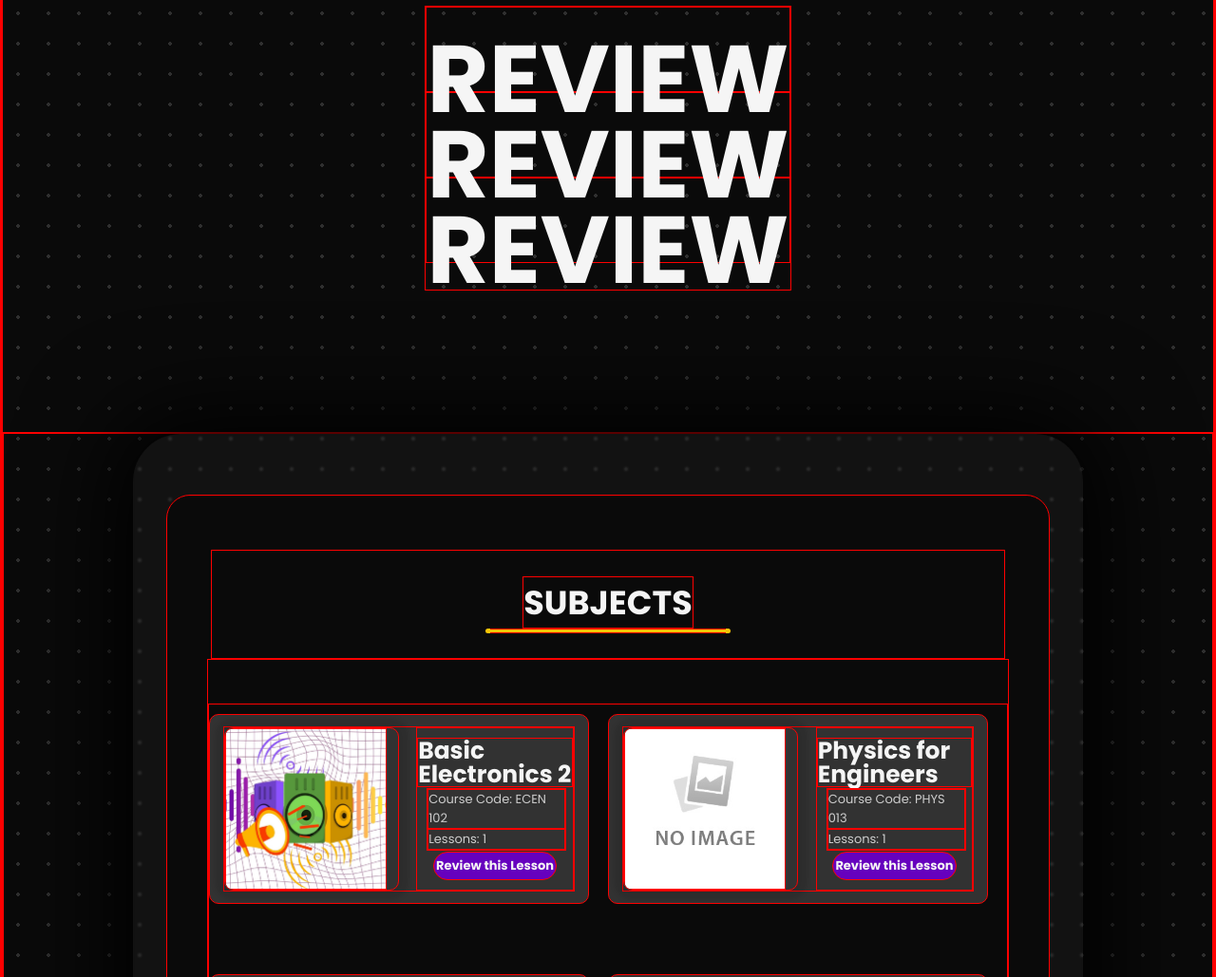
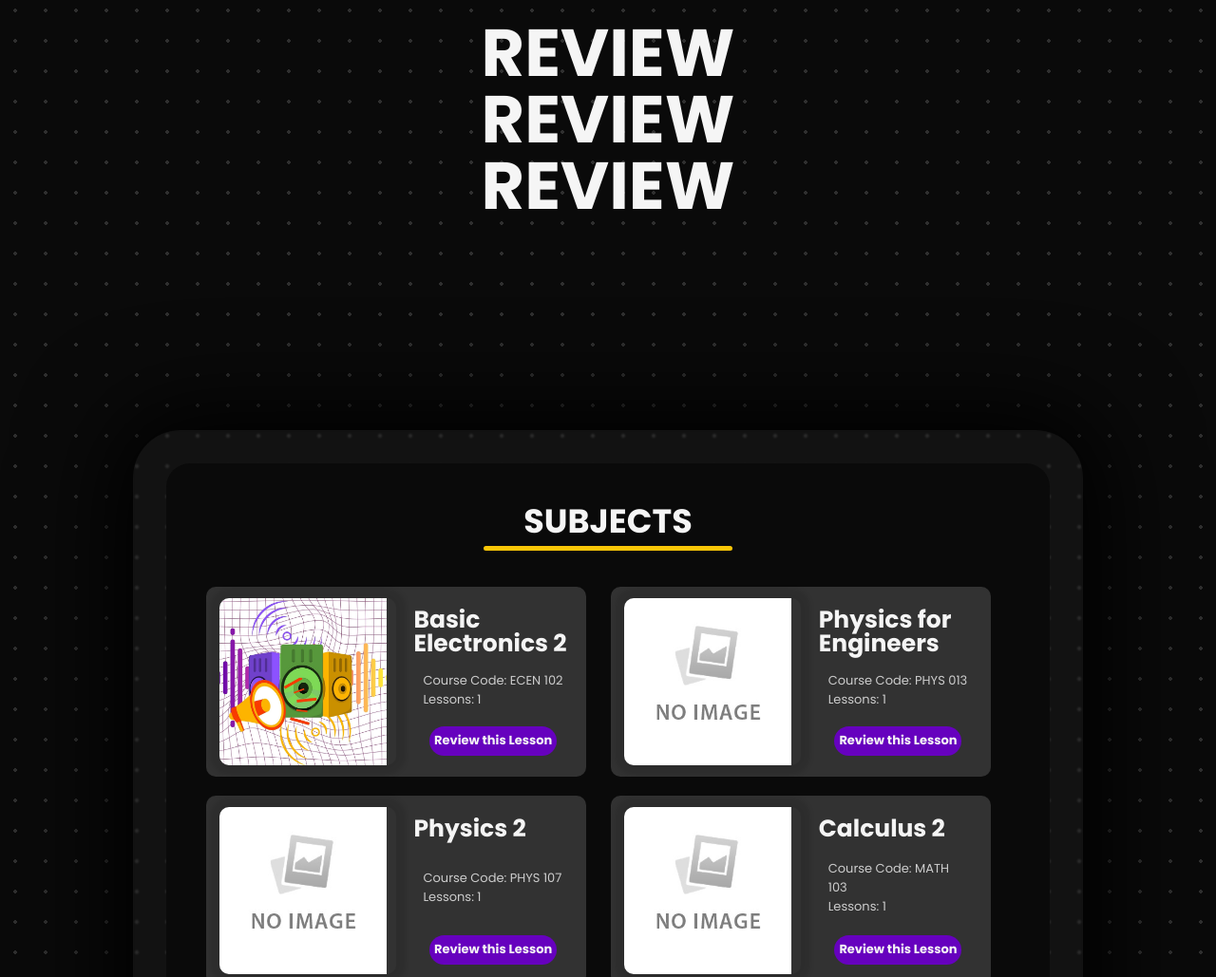
Before and after one commit to JhonDaveLayva/ReviewReviewReview, a plain HTML site: page index.html in a window 1280 px wide. Shown: the part 197-1226 px from the top of the page at 95% size. Drawn offline with nearby package versions, Linux system fonts and the light colour scheme.

Commit message:
Update main.css

```diff
--- a/main.css
+++ b/main.css
@@ -51,7 +51,7 @@
     padding: 0;
     box-sizing: border-box;
     font-family: "Poppins", sans-serif;
-    border: 1px solid red;
+    border: 0px solid red;
 
 }
 
@@ -168,16 +168,16 @@
 }
 
 .title-div h1{
-    height: 9rem;
+    height: 7rem;
     color: var(--light1);
-    font-size: 10rem;
+    font-size: 7rem;
 
     padding: 0;
 }
 
 .subject-section {
-    height: 100vw;
-    width: 100%;
+    height: 70rem;
+    width: 100vw;
 
     display: flex;
     justify-content: center;
```
